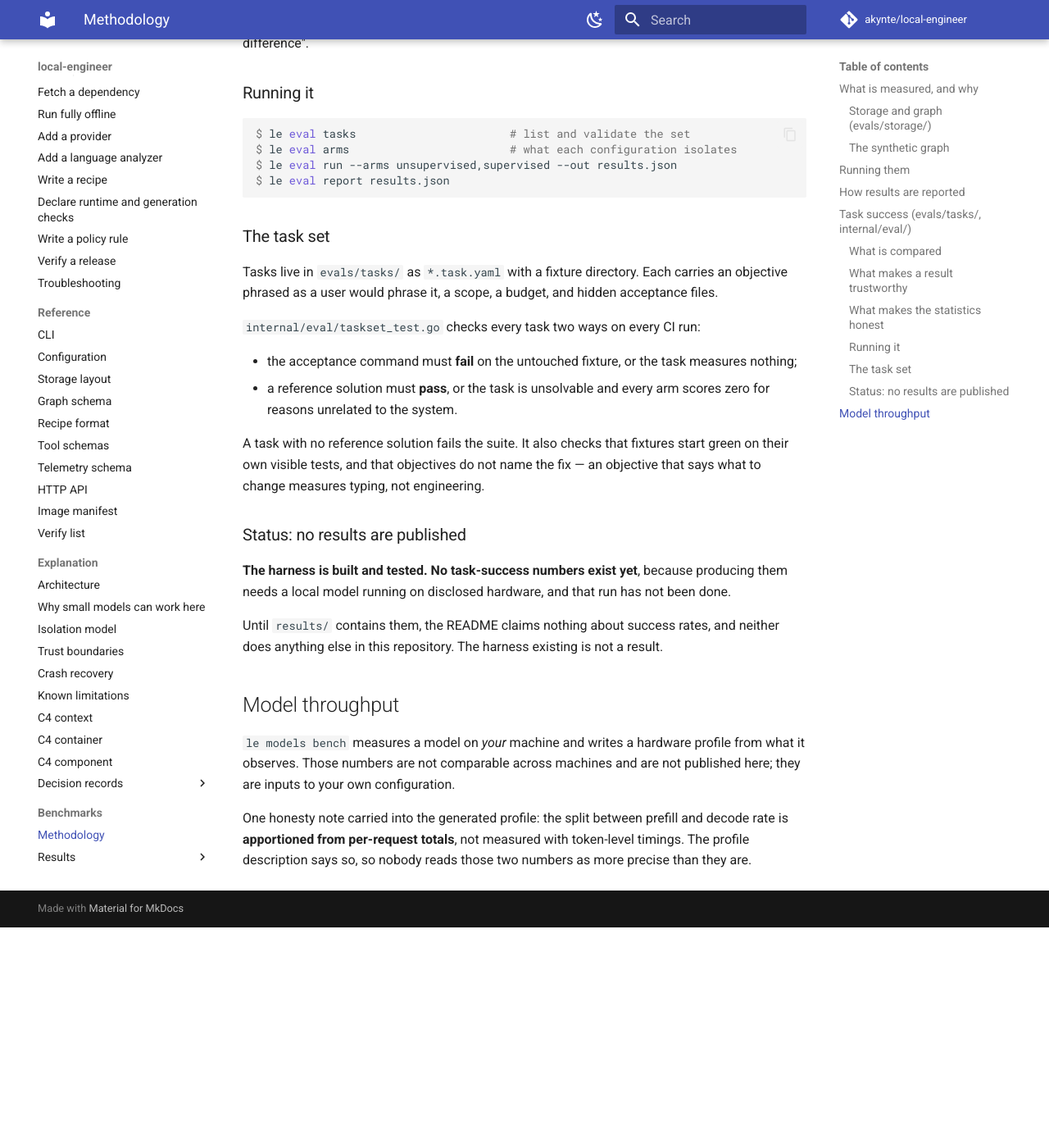
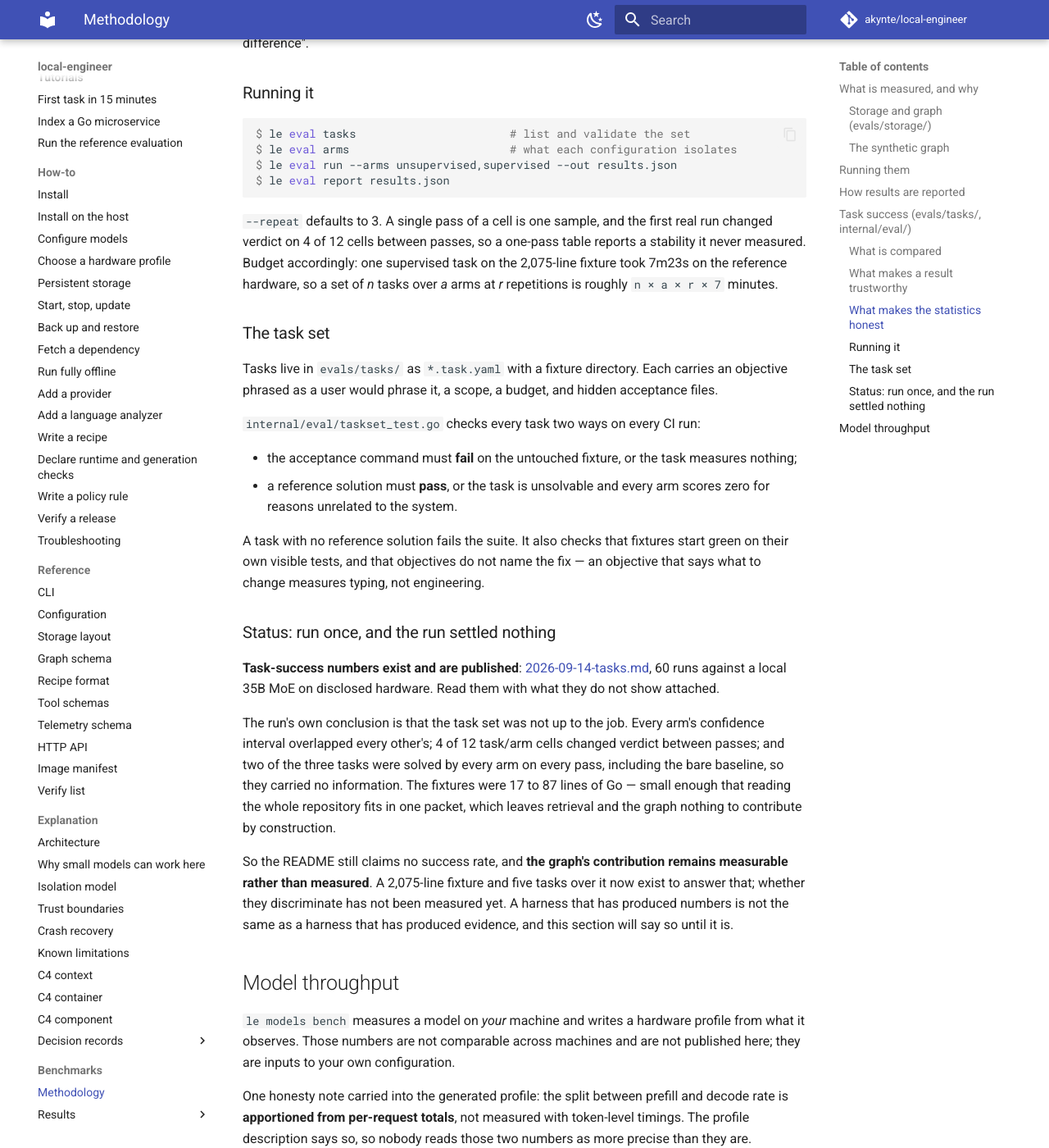
Before and after one commit to akynte/local-engineer, an MkDocs documentation site: the page built from docs/benchmarks/METHODOLOGY.md, in a window 1280 px wide and 1400 px high, scrolled down 3145 px. Shown: the whole window at 82% size. Built offline with MkDocs 1.6.1 and Material for MkDocs 9.7.7, drawn with Linux system fonts in a browser that asks for light colours; comment, search, counter and statistics services are not loaded; before the commit the page ends 4276 px from its top, so only the background shows below that.

Commit message:
feat(eval): make repetitions the default, and correct the methodology's status
Two of Phase 5's open items are evidence, which no code change produces. This
closes the third, and fixes a claim that stopped being true when the first
results were published.

`le eval run --repeat` defaulted to 1. The first real run of this harness
changed verdict on 4 of 12 task/arm cells between passes, so a single pass
cannot separate a result from noise — and with the default at 1, the command
that produced a publishable-looking table was the one that measured nothing,
while the honest invocation was the one an operator had to remember. The
default is 3 now: the smallest number that can show a cell disagreeing with
itself. `--repeat 1` still works for checking that the harness runs at all, and
the report already says plainly what a single pass is worth.

TestEvalRepeatsByDefault locks it in. It fails when the default goes back to 1,
which is the regression it exists to catch.

METHODOLOGY.md still carried "Status: no results are published". That has been
false since 2026-09-14. It now points at the results, leads with the run's own
conclusion that the task set could not discriminate, and states that the graph's
contribution remains measurable rather than measured — because a harness that
has produced numbers is not a harness that has produced evidence.

It also carries a measured cost for planning a run: one supervised task on the
2,075-line fixture took 7m23s on the reference hardware, so a set of n tasks
over a arms at r repetitions is roughly n × a × r × 7 minutes. That number came
from running it, not from estimating.

````diff
--- a/docs/benchmarks/METHODOLOGY.md
+++ b/docs/benchmarks/METHODOLOGY.md
@@ -133,6 +133,12 @@
 $ le eval report results.json
 ```
 
+`--repeat` defaults to 3. A single pass of a cell is one sample, and the first
+real run changed verdict on 4 of 12 cells between passes, so a one-pass table
+reports a stability it never measured. Budget accordingly: one supervised task
+on the 2,075-line fixture took 7m23s on the reference hardware, so a set of *n*
+tasks over *a* arms at *r* repetitions is roughly `n × a × r × 7` minutes.
+
 ### The task set
 
 Tasks live in `evals/tasks/` as `*.task.yaml` with a fixture directory. Each
@@ -150,15 +156,25 @@
 start green on their own visible tests, and that objectives do not name the
 fix — an objective that says what to change measures typing, not engineering.
 
-### Status: no results are published
+### Status: run once, and the run settled nothing
 
-**The harness is built and tested. No task-success numbers exist yet**, because
-producing them needs a local model running on disclosed hardware, and that run
-has not been done.
+**Task-success numbers exist and are published**:
+[2026-09-14-tasks.md](results/2026-09-14-tasks.md), 60 runs against a local 35B
+MoE on disclosed hardware. Read them with what they do not show attached.
 
-Until `results/` contains them, the README claims nothing about success rates,
-and neither does anything else in this repository. The harness existing is not
-a result.
+The run's own conclusion is that the task set was not up to the job. Every arm's
+confidence interval overlapped every other's; 4 of 12 task/arm cells changed
+verdict between passes; and two of the three tasks were solved by every arm on
+every pass, including the bare baseline, so they carried no information. The
+fixtures were 17 to 87 lines of Go — small enough that reading the whole
+repository fits in one packet, which leaves retrieval and the graph nothing to
+contribute by construction.
+
+So the README still claims no success rate, and **the graph's contribution
+remains measurable rather than measured**. A 2,075-line fixture and five tasks
+over it now exist to answer that; whether they discriminate has not been
+measured yet. A harness that has produced numbers is not the same as a harness
+that has produced evidence, and this section will say so until it is.
 
 ## Model throughput
 
````
Also changed, not shown: docs/reference/cli.md (+5 -3 lines), 2 other files.
